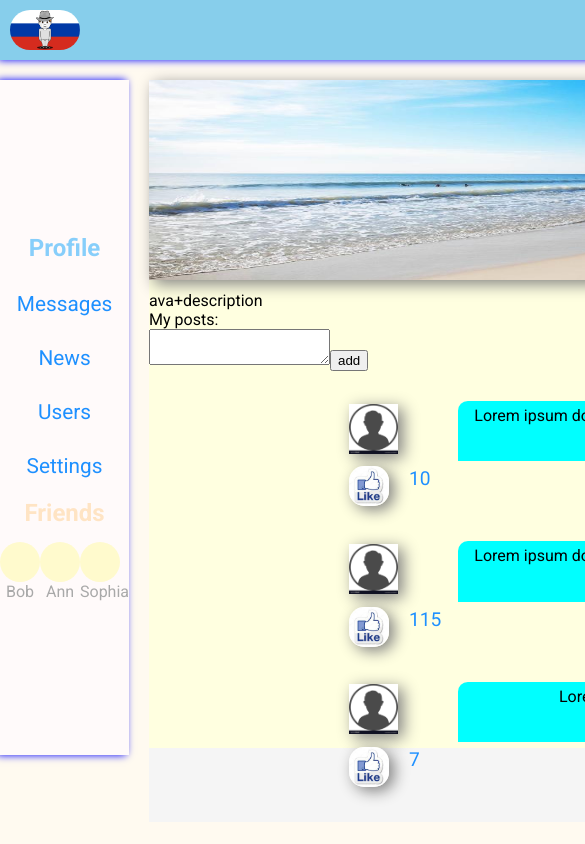
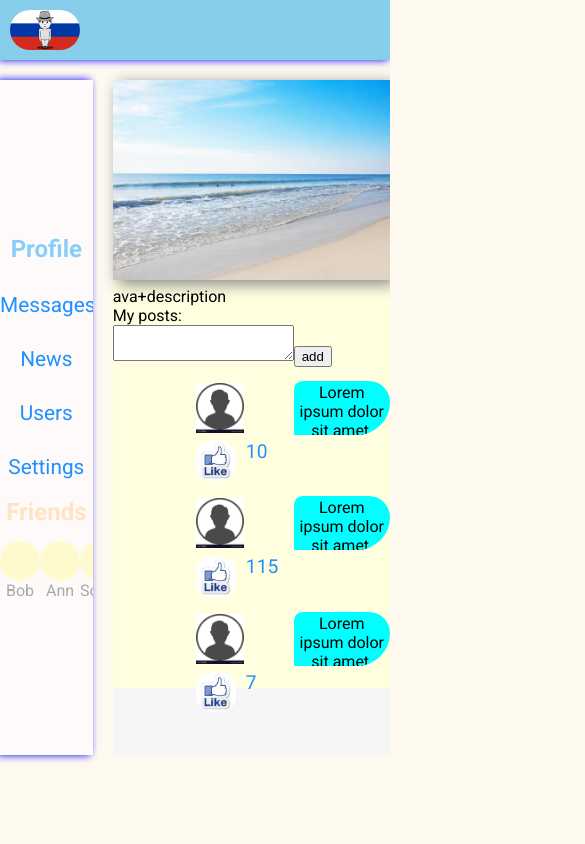
Before and after one commit to Lelik7777/social_network_2021, a React (Create React App) app: page /Profile in a window 390 px wide. Shown: the top 844 px of the page, 585 px wide, since content can reach past the window. Built offline with nearby package versions, Linux system fonts and the light colour scheme.

Commit message:
change css to fluid css layout

```diff
--- a/src/App.module.css
+++ b/src/App.module.css
@@ -18,3 +18,9 @@ html,body{
   grid-area: c;
   background-color: whitesmoke;
 }
+@media screen and (max-width: 800px){
+.AppWrapper{
+grid-template-columns: auto;
+
+}
+}
--- a/src/components/content/dialogs/Dialogs.module.css
+++ b/src/components/content/dialogs/Dialogs.module.css
@@ -3,6 +3,7 @@
     height: 90vh;
     display: flex;
     flex-direction: row;
+    overflow: auto;
 }
 
 .dialogs_items {
--- a/src/components/content/dialogs/dialog/Dialog.module.css
+++ b/src/components/content/dialogs/dialog/Dialog.module.css
@@ -6,7 +6,7 @@
     width: 70%;
 }
 
-img {
+.s_img img {
     width: 30px;
     height: 30px;
     margin-right: 10px;
--- a/src/components/content/dialogs/message/Message.module.css
+++ b/src/components/content/dialogs/message/Message.module.css
@@ -13,6 +13,7 @@
     border-radius: 44px 0 44px 0;
     overflow: hidden;
     box-shadow: 5px 5px 5px gainsboro;
+
 }
 
 .message::first-letter {
@@ -27,3 +28,9 @@
     border-left: 45px solid transparent;
     margin-bottom: 2%;
 }
+@media screen and (max-width: 800px){
+.message{
+    overflow: auto;
+    border-radius: 10px 10px 10px 0;
+}
+}
--- a/src/components/content/profile/Profile.module.css
+++ b/src/components/content/profile/Profile.module.css
@@ -2,10 +2,3 @@
     background-color:lightyellow;
     height: 90%;
 }
-
-.profile img {
-    width: 100%;
-    height: 200px;
-    margin-bottom: 1%;
-    box-shadow: 5px 4px 15px gray;
-}
--- a/src/components/content/profile/posts/post/Post.module.css
+++ b/src/components/content/profile/posts/post/Post.module.css
@@ -1,5 +1,5 @@
 .post {
-    margin: 30px 0 30px 200px;
+    margin: 5% 0 5% 30%;
 
 }
 
@@ -17,11 +17,12 @@
 .block .message {
     margin-left: 50px;
     background-color: cyan;
-    width: 400px;
+    width: 50%;
     height: 50px;
     padding: 1%;
     border-radius: 15px 36px 56px 0;
     text-align: center;
+    overflow: auto;
 }
 
 .like {
--- a/src/components/content/profile/profileInfo/ProfileInfo.module.css
+++ b/src/components/content/profile/profileInfo/ProfileInfo.module.css
@@ -0,0 +1,8 @@
+
+.profile_info .img_profile {
+    width: 100%;
+    object-fit: cover;
+    height: 200px;
+    margin-bottom: 1%;
+    box-shadow: 5px 4px 15px gray;
+}
--- a/src/components/content/profile/profileInfo/ProfileInfo.tsx
+++ b/src/components/content/profile/profileInfo/ProfileInfo.tsx
@@ -6,7 +6,7 @@ export function ProfileInfo() {
     return (
         <div className={o.profile_info}>
             <div>
-                <img
+                <img className={o.img_profile}
                     src={img}
                     alt="sea"/>
             </div>
--- a/src/components/content/users/User.tsx
+++ b/src/components/content/users/User.tsx
@@ -2,6 +2,7 @@ import s from './User.module.css';
 import React from 'react';
 import {UserType} from '../../../redux/usersReducer';
 import ava from './img/avatar.png';
+import { NavLink } from 'react-router-dom';
 
 type PropsType = {
     user: UserType;
@@ -15,7 +16,10 @@ export const User = ({user, follow, unfollow}: PropsType) => {
     const onClick1 = () => unfollow(user.id);
     return (<div className={s.user}>
         <div className={s.avatar}>
-            <img src={user.photos.small !== null ? user.photos.small : ava} alt="avatar"/>
+            <NavLink to={'./Profile'}>
+                <img src={user.photos.small !== null ? user.photos.small : ava} alt="avatar"/>
+            </NavLink>
+
             <br/>
             {user.followed
                 ?
--- a/src/components/nav/Nav.module.css
+++ b/src/components/nav/Nav.module.css
@@ -7,6 +7,7 @@
     justify-content: center;
     height: 80vh;
     box-shadow: -3px 0px 8px blue;
+    overflow: auto;
 }
 
 .nav > div {
```
